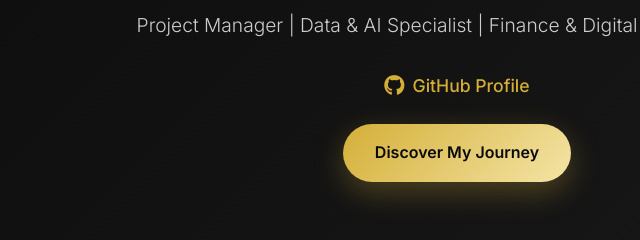
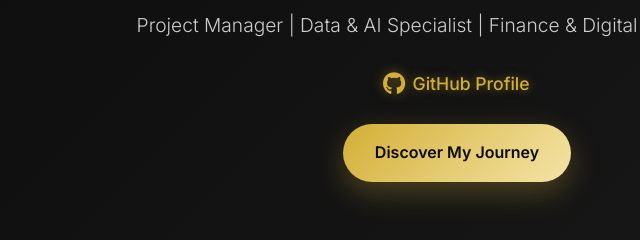
Before and after one commit to rayenamer/Rayen-Amer-website, a plain HTML site: page index.html in a window 1280 px wide. In both pictures the pointer is over the link "GitHub Profile". Shown: the part 473-713 px from the top of the page, 183-823 px from the left. Drawn offline with nearby package versions, Linux system fonts and the light colour scheme.

Commit message:
committing

```diff
--- a/index.html
+++ b/index.html
@@ -177,6 +177,16 @@
         .cta-button:hover {
             transform: translateY(-3px);
             box-shadow: 0 15px 40px rgba(212, 175, 55, 0.4);
+        }
+
+        /* GitHub Link Styles */
+        .github-link:hover {
+            transform: translateY(-2px);
+            text-shadow: 0 0 10px rgba(212, 175, 55, 0.5);
+        }
+
+        .github-link:hover i {
+            transform: scale(1.1);
         }
 
         /* Section Styles */
```
